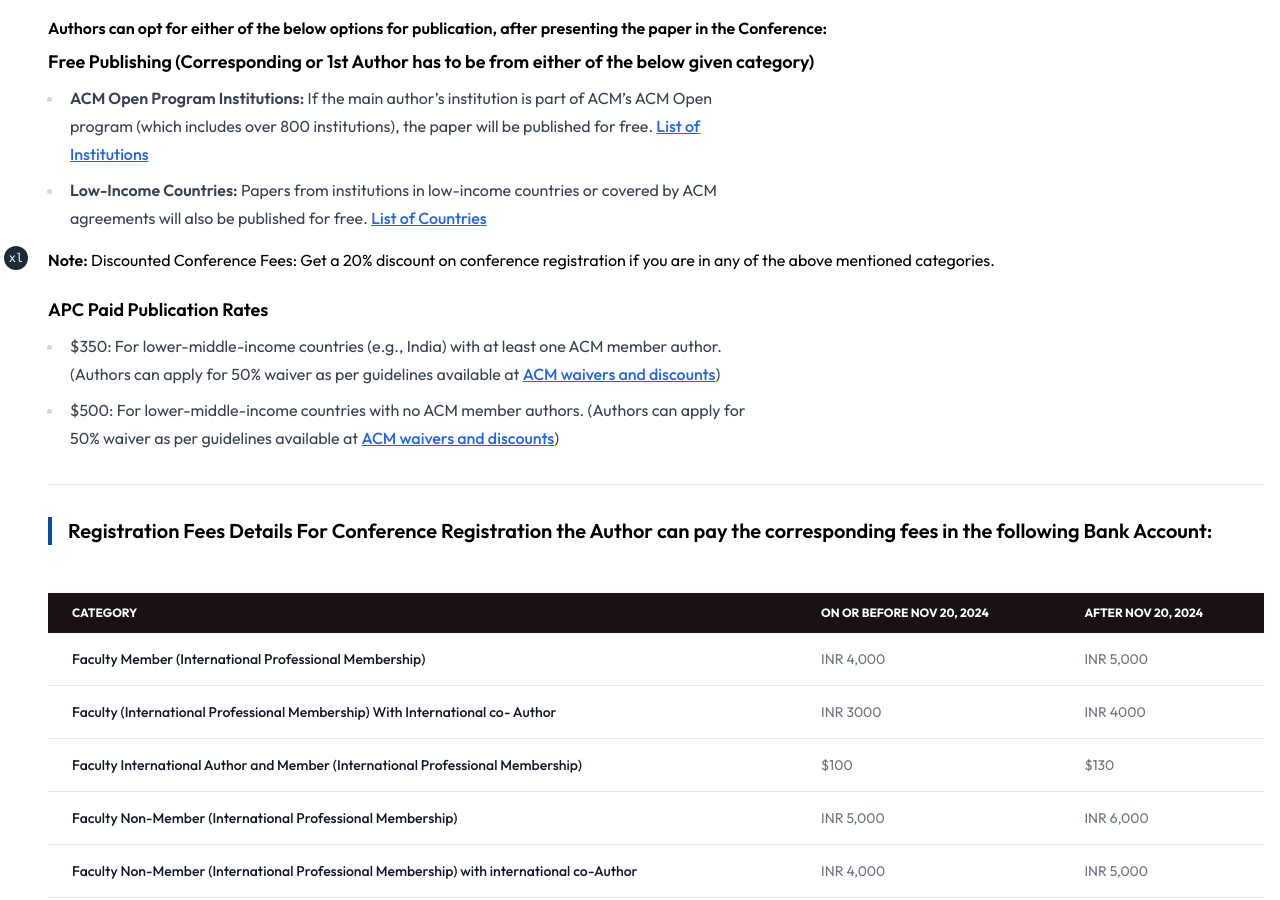
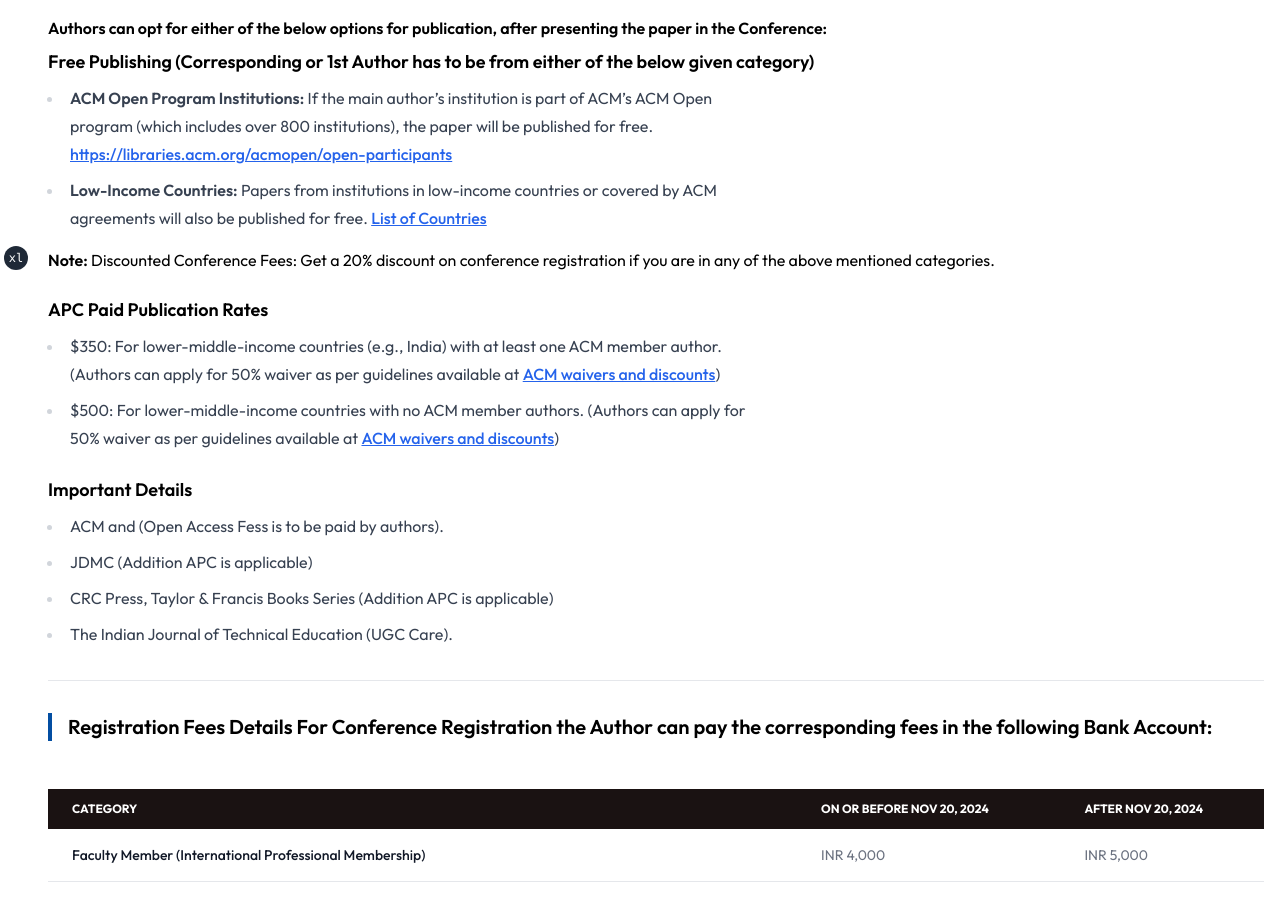
Before and after one commit to Diyamehta60/icimmi, a Next.js app: page /register in a window 1280 px wide. Shown: the part 526-1426 px from the top of the page. Built offline with nearby package versions, Linux system fonts and the light colour scheme; what prettier-plugin-tailwindcss would draw is missing.

Commit message:
details added

```diff
--- a/src/components/importantDetails/index.tsx
+++ b/src/components/importantDetails/index.tsx
@@ -29,10 +29,10 @@
             (which includes over 800 institutions), the paper will be published
             for free.{" "}
             <a
-              href="https://libraries.acm.org/open/open-participants"
+              href="https://libraries.acm.org/acmopen/open-participants"
               className="text-blue-600 underline"
             >
-              List of Institutions
+              https://libraries.acm.org/acmopen/open-participants
             </a>
           </li>
           <li>
@@ -86,6 +86,19 @@
           </li>
         </ul>
       </div>
+      <div className="mb-6">
+        <h3 className="mb-2 text-lg font-semibold">Important Details</h3>
+
+        <ul className="prose mx-4 my-2 list-disc">
+          <li>ACM and (Open Access Fess is to be paid by authors).</li>
+          <li>JDMC (Addition APC is applicable)</li>
+          <li>
+            CRC Press, Taylor & Francis Books Series (Addition APC is
+            applicable)
+          </li>
+          <li>The Indian Journal of Technical Education (UGC Care).</li>
+        </ul>
+      </div>
     </div>
   );
 }
```
Also changed, not shown: 2 other files (tests, documents, lock files or other folders).
